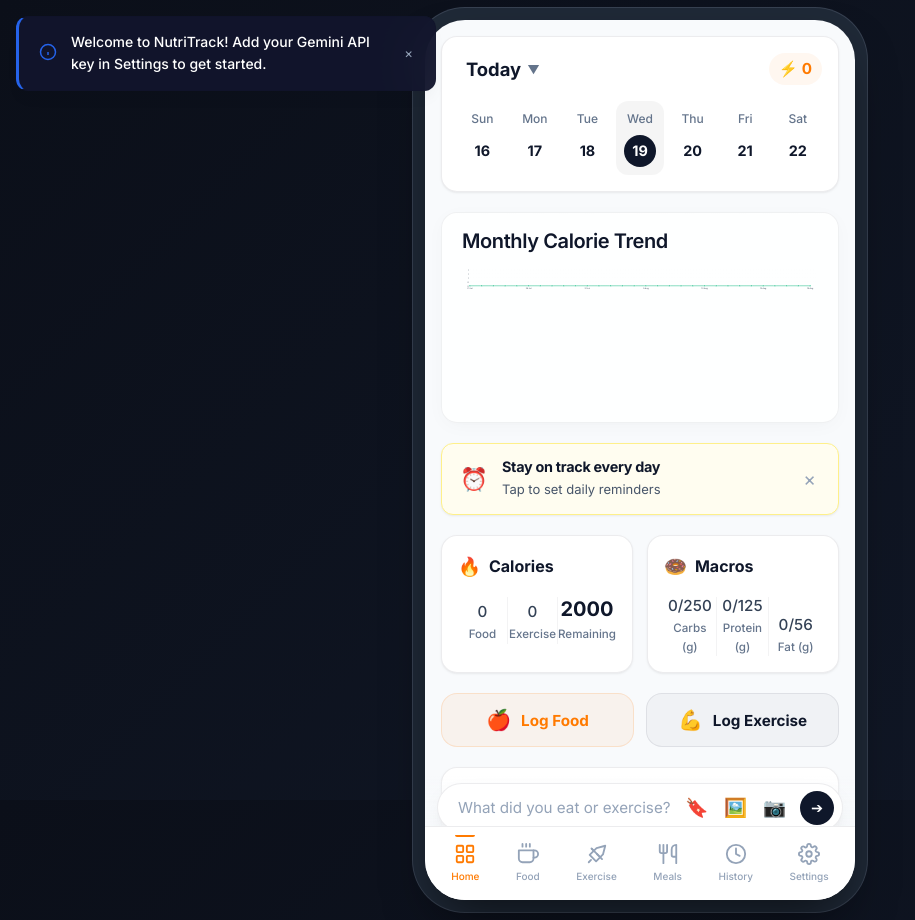
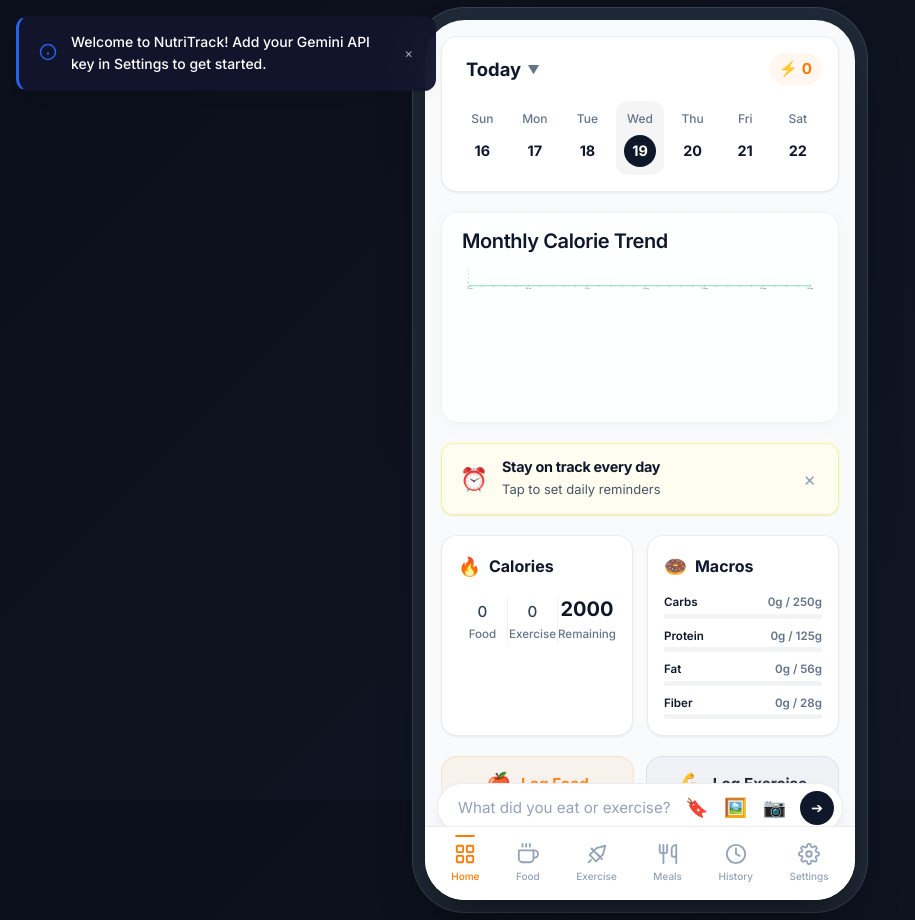
Before and after one commit to anunayjain175/nutritrack, a website: page index.html in a window 1280 px wide. Shown: the whole page, without its empty margins (0-915 px from the left). Drawn offline with Linux system fonts and the light colour scheme; no server answers.

Commit message:
feat: add animated macro progress health bars for Protein, Fats, Carbs, and Fiber on home page

```diff
--- a/css/components.css
+++ b/css/components.css
@@ -1507,6 +1507,45 @@
   font-weight: 500;
 }
 
+.summary-card--macros {
+  gap: 10px !important;
+}
+.macro-progress-list {
+  display: flex;
+  flex-direction: column;
+  gap: 8px;
+}
+.macro-progress-item {
+  display: flex;
+  flex-direction: column;
+}
+.macro-progress-info {
+  display: flex;
+  justify-content: space-between;
+  align-items: center;
+  font-size: 0.725rem;
+  font-weight: 600;
+  margin-bottom: 2px;
+}
+.macro-progress-name {
+  color: var(--text-primary);
+}
+.macro-progress-val {
+  color: var(--text-muted);
+}
+.macro-progress-bar-bg {
+  height: 5px;
+  background: rgba(15, 23, 42, 0.05);
+  border-radius: var(--radius-full);
+  overflow: hidden;
+  position: relative;
+}
+.macro-progress-bar-fill {
+  height: 100%;
+  border-radius: var(--radius-full);
+  transition: width 0.8s cubic-bezier(0.16, 1, 0.3, 1);
+}
+
 
 /* ━━━━━━━━━━━━━━━━━━━━━━━━━━━━━━━━━━━━━━━━━━━
    REMINDER BANNER
--- a/js/dashboard.js
+++ b/js/dashboard.js
@@ -133,7 +133,7 @@
                '</div>';
     }
 
-    function _buildSummaryRow(totalCals, goal, burned, protein, carbs, fat) {
+    function _buildSummaryRow(totalCals, goal, burned, protein, carbs, fat, fiber) {
         var net = totalCals - burned;
         var remaining = goal - net; // goal - consumed + burned
 
@@ -141,6 +141,12 @@
         var proteinGoal = Math.round((goal * 0.25) / 4);
         var carbsGoal   = Math.round((goal * 0.50) / 4);
         var fatGoal      = Math.round((goal * 0.25) / 9);
+        var fiberGoal    = Math.round((goal * 14) / 1000);
+
+        var proteinPct = Math.min(Math.round((protein / proteinGoal) * 100), 100);
+        var carbsPct   = Math.min(Math.round((carbs / carbsGoal) * 100), 100);
+        var fatPct     = Math.min(Math.round((fat / fatGoal) * 100), 100);
+        var fiberPct   = Math.min(Math.round((fiber / fiberGoal) * 100), 100);
 
         return '<div class="dashboard-summary-row">' +
                    /* Card 1: Calories */
@@ -164,24 +170,52 @@
                            '</div>' +
                        '</div>' +
                    '</div>' +
-                   /* Card 2: Macros */
-                   '<div class="summary-card">' +
-                       '<div class="summary-card__header">' +
+                   /* Card 2: Macros with Progress Bars */
+                   '<div class="summary-card summary-card--macros">' +
+                       '<div class="summary-card__header" style="margin-bottom: 2px;">' +
                            '<span class="summary-card__header-icon">🍩</span>' +
                            '<span>Macros</span>' +
                        '</div>' +
-                       '<div class="summary-card__grid">' +
-                           '<div class="summary-card__col">' +
-                               '<span class="summary-card__val">' + Math.round(carbs) + '/' + carbsGoal + '</span>' +
-                               '<span class="summary-card__label">Carbs (g)</span>' +
+                       '<div class="macro-progress-list">' +
+                           // Carbs
+                           '<div class="macro-progress-item">' +
+                               '<div class="macro-progress-info">' +
+                                   '<span class="macro-progress-name">Carbs</span>' +
+                                   '<span class="macro-progress-val">' + Math.round(carbs) + 'g / ' + carbsGoal + 'g</span>' +
+                               '</div>' +
+                               '<div class="macro-progress-bar-bg">' +
+                                   '<div class="macro-progress-bar-fill" style="width:' + carbsPct + '%; background:var(--carbs);"></div>' +
+                               '</div>' +
                            '</div>' +
-                           '<div class="summary-card__col">' +
-                               '<span class="summary-card__val">' + Math.round(protein) + '/' + proteinGoal + '</span>' +
-                               '<span class="summary-card__label">Protein (g)</span>' +
+                           // Protein
+                           '<div class="macro-progress-item">' +
+                               '<div class="macro-progress-info">' +
+                                   '<span class="macro-progress-name">Protein</span>' +
+                                   '<span class="macro-progress-val">' + Math.round(protein) + 'g / ' + proteinGoal + 'g</span>' +
+                               '</div>' +
+                               '<div class="macro-progress-bar-bg">' +
+                                   '<div class="macro-progress-bar-fill" style="width:' + proteinPct + '%; background:var(--protein);"></div>' +
+                               '</div>' +
                            '</div>' +
-                           '<div class="summary-card__col">' +
-                               '<span class="summary-card__val">' + Math.round(fat) + '/' + fatGoal + '</span>' +
-                               '<span class="summary-card__label">Fat (g)</span>' +
+                           // Fat
+                           '<div class="macro-progress-item">' +
+                               '<div class="macro-progress-info">' +
+                                   '<span class="macro-progress-name">Fat</span>' +
+                                   '<span class="macro-progress-val">' + Math.round(fat) + 'g / ' + fatGoal + 'g</span>' +
+                               '</div>' +
+                               '<div class="macro-progress-bar-bg">' +
+                                   '<div class="macro-progress-bar-fill" style="width:' + fatPct + '%; background:var(--fat);"></div>' +
+                               '</div>' +
+                           '</div>' +
+                           // Fiber
+                           '<div class="macro-progress-item">' +
+                               '<div class="macro-progress-info">' +
+                                   '<span class="macro-progress-name">Fiber</span>' +
+                                   '<span class="macro-progress-val">' + Math.round(fiber) + 'g / ' + fiberGoal + 'g</span>' +
+                               '</div>' +
+                               '<div class="macro-progress-bar-bg">' +
+                                   '<div class="macro-progress-bar-fill" style="width:' + fiberPct + '%; background:var(--fiber);"></div>' +
+                               '</div>' +
                            '</div>' +
                        '</div>' +
                    '</div>' +
@@ -534,6 +568,7 @@
         var totalProtein   = _totalOf(foodEntries, 'protein');
         var totalCarbs     = _totalOf(foodEntries, 'carbs');
         var totalFat       = _totalOf(foodEntries, 'fat');
+        var totalFiber     = _totalOf(foodEntries, 'fiber');
         var caloriesBurned = _totalOf(exerciseEntries, 'caloriesBurned');
 
         var groups = _groupByMeal(foodEntries);
@@ -543,7 +578,7 @@
             _buildCalendarStrip(today) +
             _buildMonthlyCalorieChart() +
             _buildReminderBanner() +
-            _buildSummaryRow(totalCalories, goal, caloriesBurned, totalProtein, totalCarbs, totalFat) +
+            _buildSummaryRow(totalCalories, goal, caloriesBurned, totalProtein, totalCarbs, totalFat, totalFiber) +
             _buildQuickActions() +
             _buildAchievementsCard() +
             _buildMealsTimeline(groups) +
--- a/service-worker.js
+++ b/service-worker.js
@@ -1,4 +1,4 @@
-const CACHE_NAME = 'nutritrack-v18';
+const CACHE_NAME = 'nutritrack-v19';
 const ASSETS_TO_CACHE = [
   './',
   './index.html',
```
